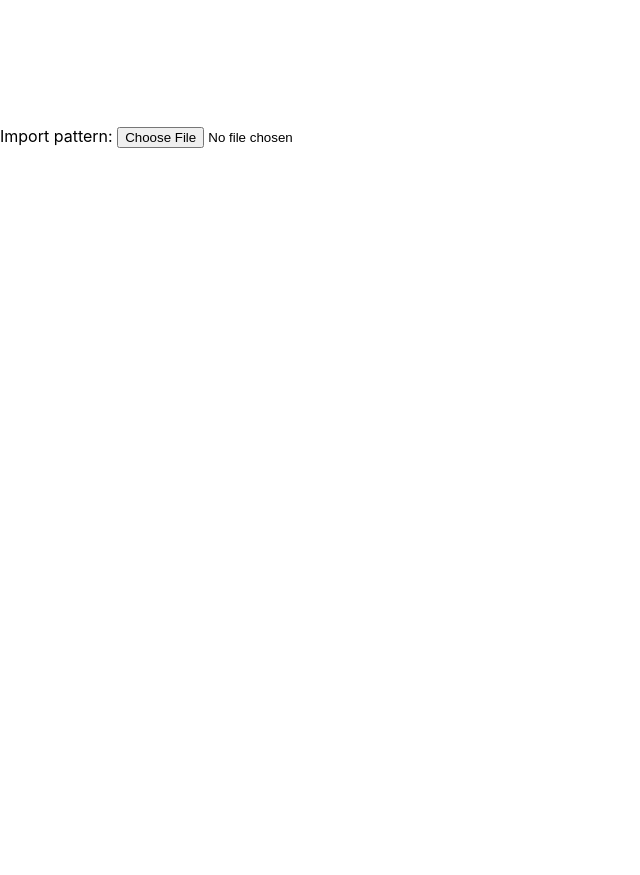
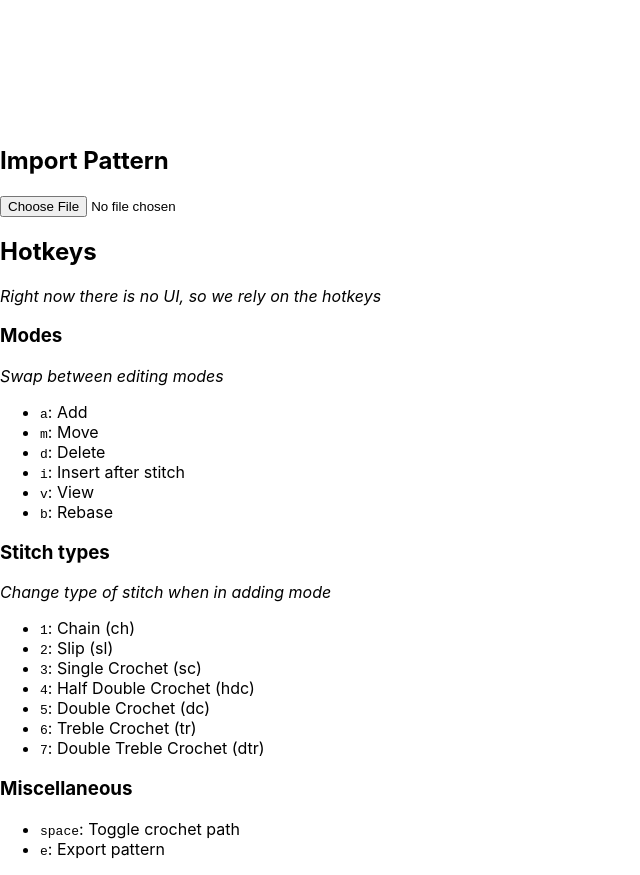
Before and after one commit to thompson-tyler/crochet-pattern-designer, a React (Create React App) app: page / in a window 1280 px wide. Shown: the part 560-1435 px from the top of the page, without its empty margins (0-640 px from the left). Before the commit the page ends 800 px from the top, so only its background shows below. Built offline with nearby package versions, Linux system fonts and the light colour scheme.

Commit message:
Add instructions text

```diff
--- a/src/App.tsx
+++ b/src/App.tsx
@@ -14,32 +14,94 @@ export default function App() {
         [importedPattern]
     );
 
+    const handleFileChange = async (e: React.ChangeEvent<HTMLInputElement>) => {
+        const file = e.target.files?.[0];
+        if (!file) return;
+        const text = await file.text();
+        try {
+            const stitches = jsonToStitches(text);
+            setImportedPattern(stitches);
+        } catch (e: any) {
+            alert(
+                "Could not parse pattern" + (e.message ? `:\n${e.message}` : "")
+            );
+        } finally {
+            e.target.value = "";
+        }
+    };
+
     return (
         <div>
             <h1>Crochet Pattern Designer</h1>
             {patternSketcher}
 
-            <label htmlFor="import-pattern">Import pattern: </label>
+            <h2>Import Pattern</h2>
             <input
                 id="import-pattern"
                 type="file"
-                onChange={async (e) => {
-                    const file = e.target.files?.[0];
-                    if (!file) return;
-                    const text = await file.text();
-                    try {
-                        const stitches = jsonToStitches(text);
-                        setImportedPattern(stitches);
-                    } catch (e: any) {
-                        alert(
-                            "Could not parse pattern" +
-                                (e.message ? `:\n${e.message}` : "")
-                        );
-                    } finally {
-                        e.target.value = "";
-                    }
-                }}
+                onChange={handleFileChange}
             />
+
+            <h2>Hotkeys</h2>
+            <i>Right now there is no UI, so we rely on the hotkeys</i>
+            <div>
+                <h3>Modes</h3>
+                <i>Swap between editing modes</i>
+                <ul>
+                    <li>
+                        <kbd>a</kbd>: Add
+                    </li>
+                    <li>
+                        <kbd>m</kbd>: Move
+                    </li>
+                    <li>
+                        <kbd>d</kbd>: Delete
+                    </li>
+                    <li>
+                        <kbd>i</kbd>: Insert after stitch
+                    </li>
+                    <li>
+                        <kbd>v</kbd>: View
+                    </li>
+                    <li>
+                        <kbd>b</kbd>: Rebase
+                    </li>
+                </ul>
+                <h3>Stitch types</h3>
+                <i>Change type of stitch when in adding mode</i>
+                <ul>
+                    <li>
+                        <kbd>1</kbd>: Chain (ch)
+                    </li>
+                    <li>
+                        <kbd>2</kbd>: Slip (sl)
+                    </li>
+                    <li>
+                        <kbd>3</kbd>: Single Crochet (sc)
+                    </li>
+                    <li>
+                        <kbd>4</kbd>: Half Double Crochet (hdc)
+                    </li>
+                    <li>
+                        <kbd>5</kbd>: Double Crochet (dc)
+                    </li>
+                    <li>
+                        <kbd>6</kbd>: Treble Crochet (tr)
+                    </li>
+                    <li>
+                        <kbd>7</kbd>: Double Treble Crochet (dtr)
+                    </li>
+                </ul>
+                <h3>Miscellaneous</h3>
+                <ul>
+                    <li>
+                        <kbd>space</kbd>: Toggle crochet path
+                    </li>
+                    <li>
+                        <kbd>e</kbd>: Export pattern
+                    </li>
+                </ul>
+            </div>
         </div>
     );
 }
--- a/src/components/PatternSketcher.tsx
+++ b/src/components/PatternSketcher.tsx
@@ -10,7 +10,6 @@ enum EditingMode {
     Inserting,
     Viewing,
     Rebasing,
-    Simulating,
 }
 
 type DragState = {
@@ -142,7 +141,6 @@ export default function PatternSketcher({
                 case EditingMode.Deleting:
                     return stitch !== FIRST_STITCH;
                 case EditingMode.Viewing:
-                case EditingMode.Simulating:
                     return false;
                 case EditingMode.Rebasing:
                     return dragging
@@ -210,7 +208,6 @@ export default function PatternSketcher({
                 case EditingMode.Moving:
                 case EditingMode.Viewing:
                 case EditingMode.Inserting:
-                case EditingMode.Simulating:
                     return headAnchor(stitch);
                 case EditingMode.Deleting:
                     return middleAnchor(stitch);
@@ -538,8 +535,6 @@ export default function PatternSketcher({
                         return "Viewing";
                     case EditingMode.Rebasing:
                         return "Rebasing";
-                    case EditingMode.Simulating:
-                        return "Simulating";
                 }
             };
             p.text(getModeText(), 0, textSize);
@@ -645,9 +640,6 @@ export default function PatternSketcher({
                 case "b":
                     setMode(EditingMode.Rebasing);
                     break;
-                case "s":
-                    setMode(EditingMode.Simulating);
-                    break;
                 case "1":
                     stitchType = StitchType.Chain;
                     break;
```
